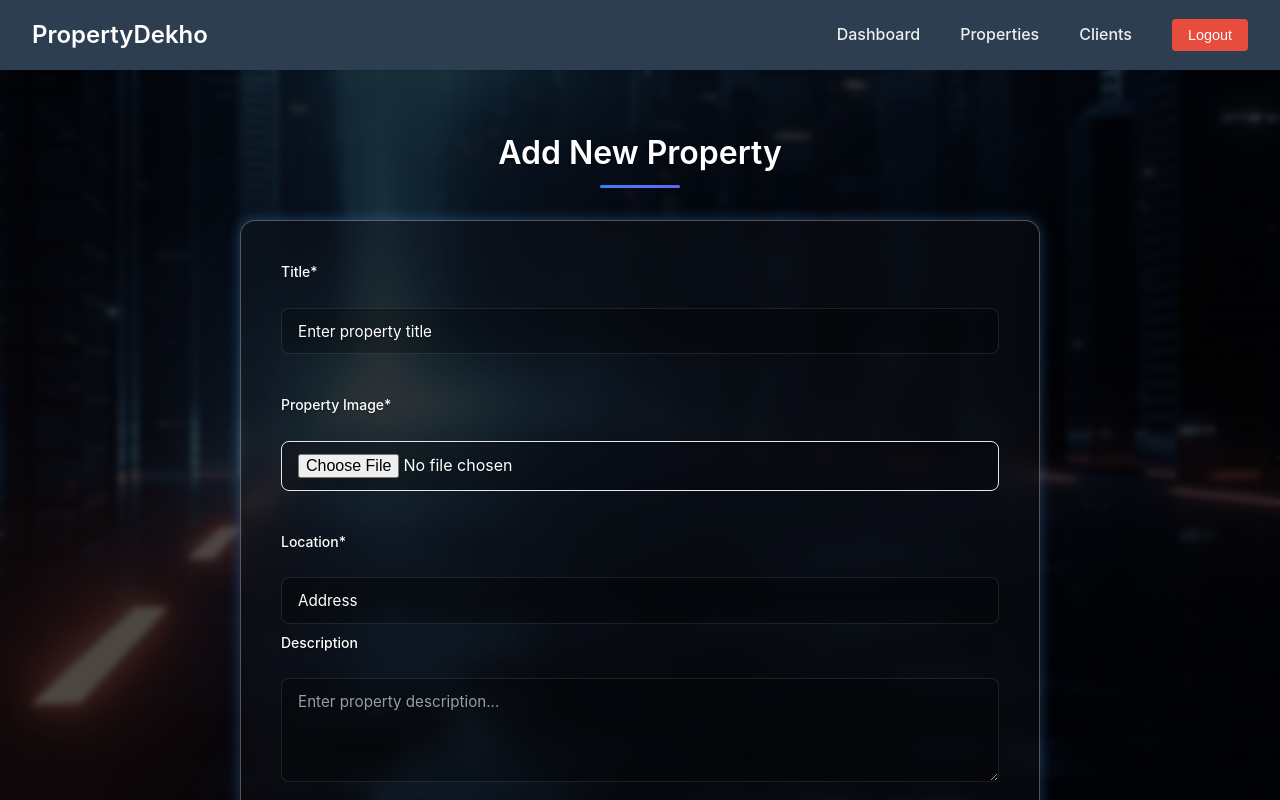
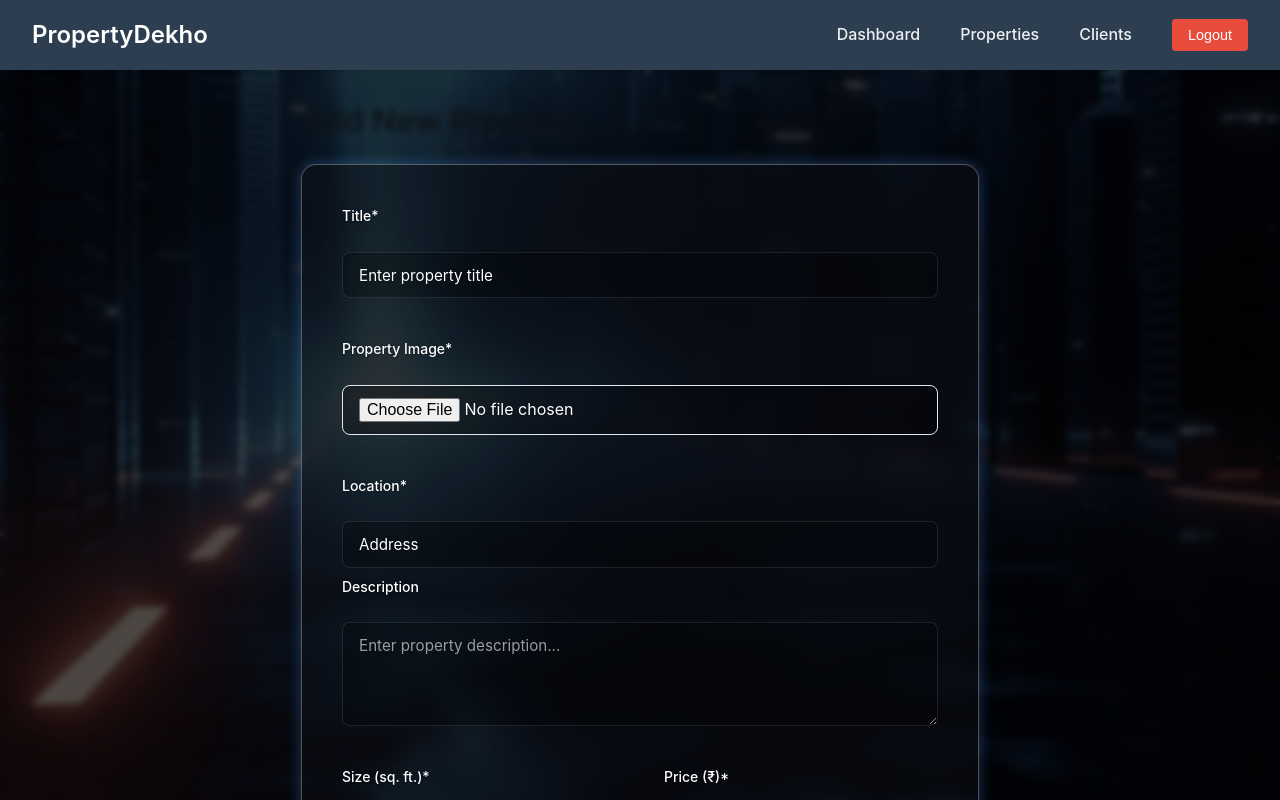
Before and after one commit to Sauhard04/propertyDekho, a React (Create React App) app in the folder frontend/: page /properties/add in a window 1280 px wide. Built offline with nearby package versions, Linux system fonts and the light colour scheme; sample sign-in values are in the browser's storage.

Commit message:
Fix background image loading issue

```diff
--- a/frontend/src/components/AddProperty.css
+++ b/frontend/src/components/AddProperty.css
@@ -8,12 +8,16 @@ html, body, #root {
 .add-property-container {
   min-height: 100vh;
   padding: 2rem 1rem;
-  background: url('../../public/images/add_property.webp') no-repeat center center fixed;
   background-size: cover;
   position: relative;
   display: flex;
   align-items: center;
   justify-content: center;
+}
+
+.add-property-bg {
+  background: url('../../public/images/add_property.webp') no-repeat center center fixed;
+  background-size: cover;
 }
 
 .add-property-container::before {
--- a/frontend/src/components/AddProperty.js
+++ b/frontend/src/components/AddProperty.js
@@ -102,8 +102,8 @@ const AddProperty = () => {
   };
 
   return (
-    <div className="add-property-container">
-      <div className="add-property">
+    <div className="add-property-container add-property-bg">
+      <div className="property-form-container">
         <h2>Add New Property</h2>
 
       {message.text && (
```
